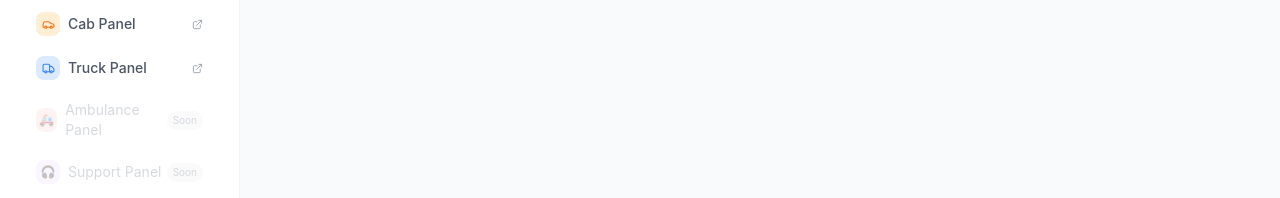
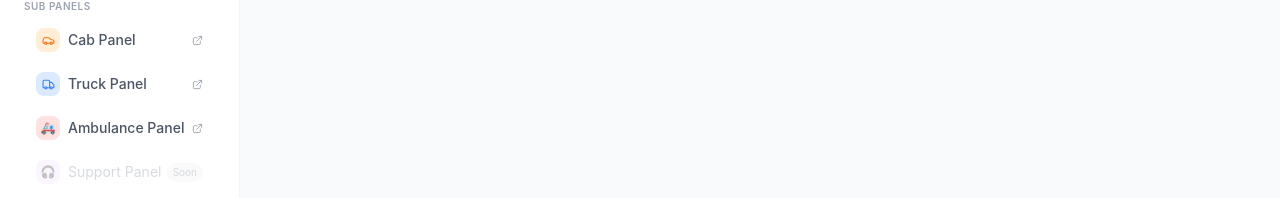
Before and after one commit to Anjali-534/gogoo-dashboard, a Next.js app: page /dashboard/bookings in a window 1280 px wide. Shown: the part 544-742 px from the top of the page. Built offline with nearby package versions, Linux system fonts and the light colour scheme; no server answers; sample sign-in values are in the browser's storage.

Commit message:
feat: activate ambulance panel link in sidebar

```diff
--- a/app/dashboard/layout.tsx
+++ b/app/dashboard/layout.tsx
@@ -150,15 +150,20 @@ export default function DashboardLayout({ children }: { children: React.ReactNod
               <ExternalLink size={11} className="text-gray-400 group-hover:text-blue-400" />
             </a>
 
-            <div className="flex items-center justify-between px-3 py-2 rounded-xl opacity-40 mb-1">
+            <a
+              href="https://gogoo-ambulance-panel-production.up.railway.app"
+              target="_blank"
+              rel="noopener noreferrer"
+              className="flex items-center justify-between px-3 py-2 rounded-xl hover:bg-red-50 group mb-1 transition-colors"
+            >
               <div className="flex items-center gap-2">
                 <div className="w-6 h-6 rounded-lg bg-red-100 flex items-center justify-center">
                   <span className="text-xs">🚑</span>
                 </div>
-                <span className="text-sm text-gray-400">Ambulance Panel</span>
+                <span className="text-sm font-medium text-gray-600 group-hover:text-red-600">Ambulance Panel</span>
               </div>
-              <span className="text-[10px] bg-gray-100 text-gray-400 px-1.5 py-0.5 rounded-full">Soon</span>
-            </div>
+              <ExternalLink size={11} className="text-gray-400 group-hover:text-red-400" />
+            </a>
 
             <div className="flex items-center justify-between px-3 py-2 rounded-xl opacity-40">
               <div className="flex items-center gap-2">
```
